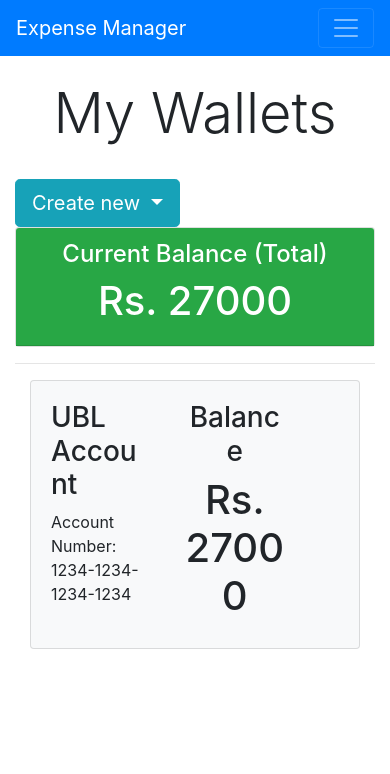
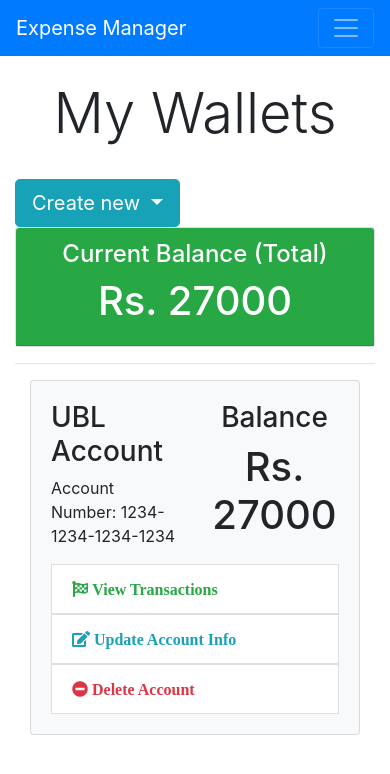
Before and after one commit to fawad1997/WalletAppDesign, a plain HTML site: page dashboard.html in a window 390 px wide. Drawn offline with nearby package versions, Linux system fonts and the light colour scheme.

Commit message:
responsive fix

```diff
--- a/dashboard.html
+++ b/dashboard.html
@@ -84,15 +84,15 @@
                     <div class="container">
                         <div class="card card-body bg-light mb-3">
                             <div class="row" >
-                                <div class="col-lg-4 col-md-3 col-5">
+                                <div class="col-lg-4 col-md-3 col-6">
                                     <h3>UBL Account</h3>
                                     <p>Account Number: 1234-1234-1234-1234</p>
                                 </div>
-                                <div class="col-lg-4 col-md-3 col-5 text-center">
+                                <div class="col-lg-4 col-md-3 col-6 text-center">
                                     <h3>Balance</h3>
                                     <h1>Rs. 27000</h1>
                                 </div>
-                                <div class="col-md-4 d-none d-lg-block">
+                                <div class="col-md-4 col-12 d-lg-block">
                                     <ul class="list-group">
                                         <a href="transactions.html">
                                             <li class="list-group-item board text-success">
```
Also changed, not shown: walletForm.html (+1 -1 lines).
